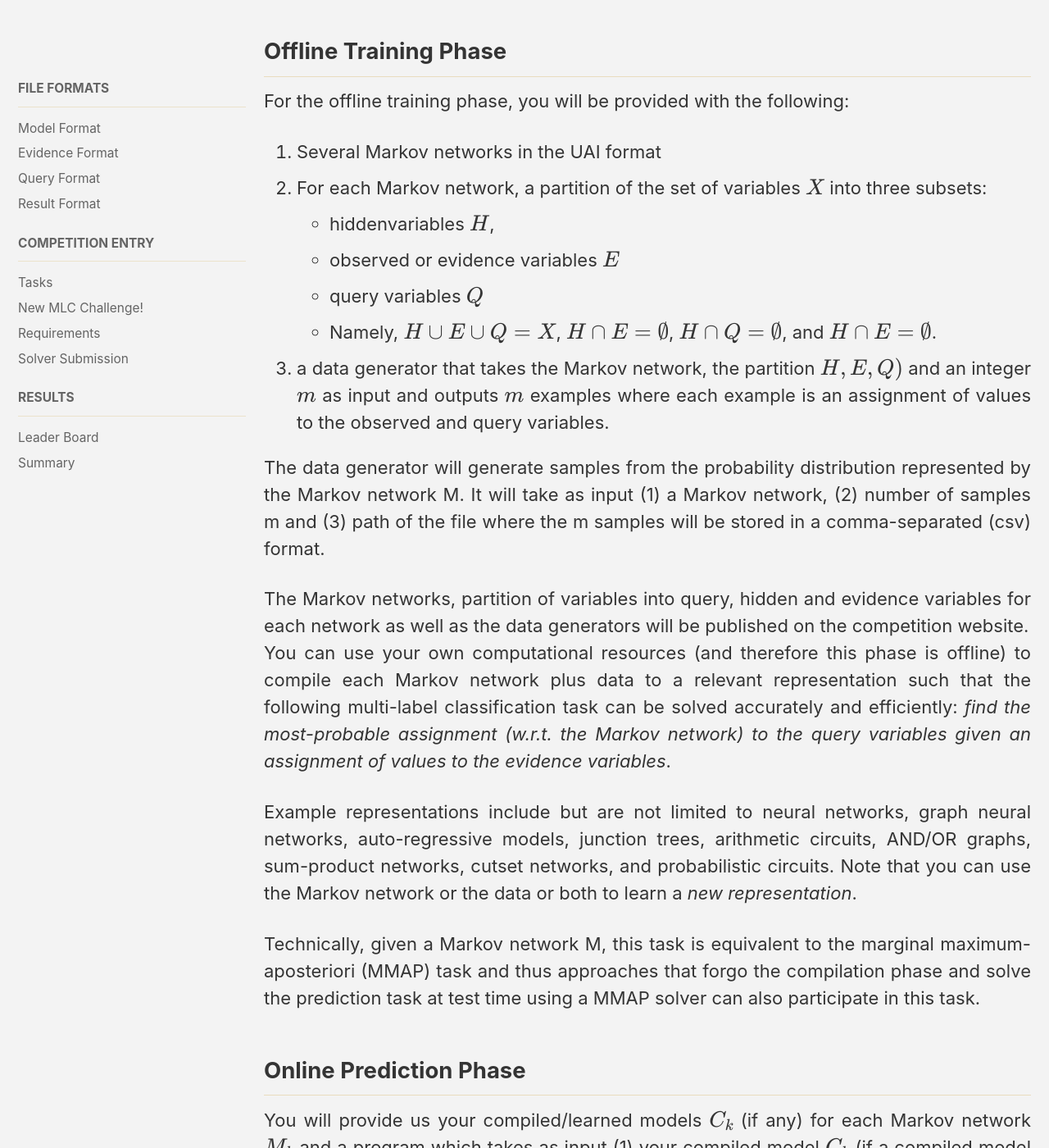
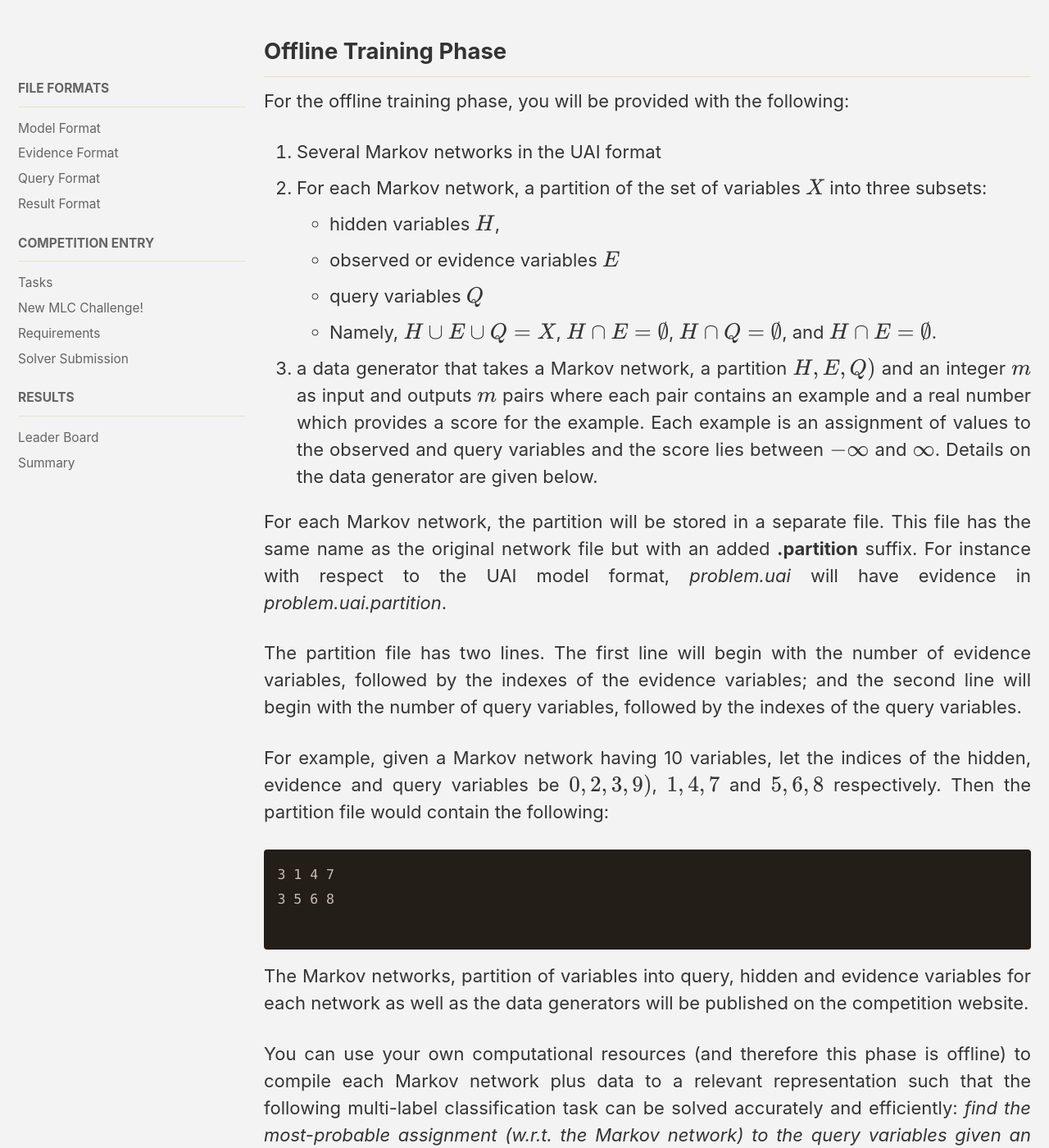
Before and after one commit to vibhavg1/uai-competition-dev, a Jekyll site: the page built from _pages/root/competition-entry/new-mlc-challenge.md, in a window 1280 px wide and 1400 px high, scrolled down 351 px. Shown: the whole window at 82% size. Built offline with Jekyll 4.4.1, drawn with Linux system fonts in a browser that asks for light colours; cached includes are drawn as plain includes; formulas are drawn with MathJax 3; some of the changed text lies outside the part shown.

Commit message:
Update new-mlc-challenge.md

````diff
--- a/_pages/root/competition-entry/new-mlc-challenge.md
+++ b/_pages/root/competition-entry/new-mlc-challenge.md
@@ -15,20 +15,31 @@ This challenge will have two phases:
 For the offline training phase, you will be provided with the following:
 1. Several Markov networks in the UAI format
 2. For each Markov network, a partition of the set of variables \\(X\\) into three subsets:
-  * hiddenvariables \\(H\\),
+  * hidden variables \\(H\\),
   * observed or evidence variables \\(E\\)
   * query variables \\(Q\\)
   * Namely, \\(H \\cup E \\cup Q = X\\), \\(H \\cap E = \\emptyset\\), \\(H \\cap Q = \\emptyset\\), and \\(H \\cap E = \\emptyset\\).
-3. a data generator that takes the Markov network, the partition \\(H,E,Q)\\) and an integer \\(m\\) as input and outputs \\(m\\) examples where each example is an assignment of values to the observed and query variables.
+3. a data generator that takes a Markov network, a partition \\(H,E,Q)\\) and an integer \\(m\\) as input and outputs \\(m\\) pairs where each pair contains an example and a real number which provides a score for the example. Each example is an assignment of values to the observed and query variables and the score lies between \\(-\infty\\) and \\(\infty\\). Details on the data generator are given below.
 
-The data generator will generate samples from the probability distribution represented by the
-Markov network M. It will take as input (1) a Markov network, (2) number of samples m and (3)
-path of the file where the m samples will be stored in a comma-separated (csv) format.
+For each Markov network, the partition will be stored in a separate file.
+This file has the same name as the original network file but with an added **.partition** suffix.
+For instance with respect to the UAI model format, _problem.uai_ will have evidence in _problem.uai.partition_.
+
+The partition file has two lines. The first line will begin with the number of evidence variables, followed by the indexes of the evidence variables; and the second line will begin with the number of query variables, followed by the indexes of the query variables.
+
+For example, given a Markov network having 10 variables, let the indices of the hidden, evidence and query variables be \\(0,2,3,9)\\), \\(1,4,7\\) and \\(5,6,8\\) respectively. Then the partition file would contain the following:
+
+```
+3 1 4 7
+3 5 6 8
+
+```
+
 
 The Markov networks, partition of variables into query, hidden and evidence variables for each
-network as well as the data generators will be published on the competition website. <br/>
-You can use
-your own computational resources (and therefore this phase is offline) to compile each Markov
+network as well as the data generators will be published on the competition website.
+
+You can use your own computational resources (and therefore this phase is offline) to compile each Markov
 network plus data to a relevant representation such that the following multi-label classification
 task can be solved accurately and efficiently: *find the most-probable assignment (w.r.t. the Markov
 network) to the query variables given an assignment of values to the evidence variables*.
@@ -39,9 +50,20 @@ cutset networks, and probabilistic circuits. Note that you can use the Markov ne
 or the data or both to learn a *new representation*.
 
 Technically, given a Markov network M, this task is equivalent to the marginal maximum-aposteriori
-(MMAP) task and thus approaches that forgo the compilation phase and solve the prediction
+(MMAP) task when the subset \\(H\\) is not empty. When \\(H\\) is empty, the task is equivalent to the MAP task.
+Thus approaches that forgo the compilation phase and solve the prediction
 task at test time using a MMAP solver can also participate in this task.
 
+### Data Generator
+The goal of the data generator is to provide a signal to your learning algorithm by sampling the Markov network.
+Given a Markov network representing the probability distribution \\(Pr(H,E,Q)\\). the data generator will generate \\(m\\)
+samples from \\(Pr(E)\\) (via Gibbs sampling) and for each sampled assignment \\(E=e\\), perform local search to find an assignment \\(q\\) to
+the query variables \\(Q\\) such that the probability \\(Pr(Q=q,E=e)\\) is maximized. Since the local search may not find an
+optimal assignment to the query variables, the data generator will output a score for the assignment.
+
+For each assignment \\(q,e\\), the score is given by log10 Pr(q,e) + log10 Z where Z is the partition function of the Markov network.
+
+As mentioned earlier, the data generator will take as input the Markov network, the partition file, an integer m and a location for the output file. After termination, the output file will contain the samples over the evidence and query variables as well as a score for each sample. The format of the output file is as follows. Each line in the file will contain an assignment to the evidence and query variables followed by the score for the assignment.
 
 ## Online Prediction Phase
 
````
